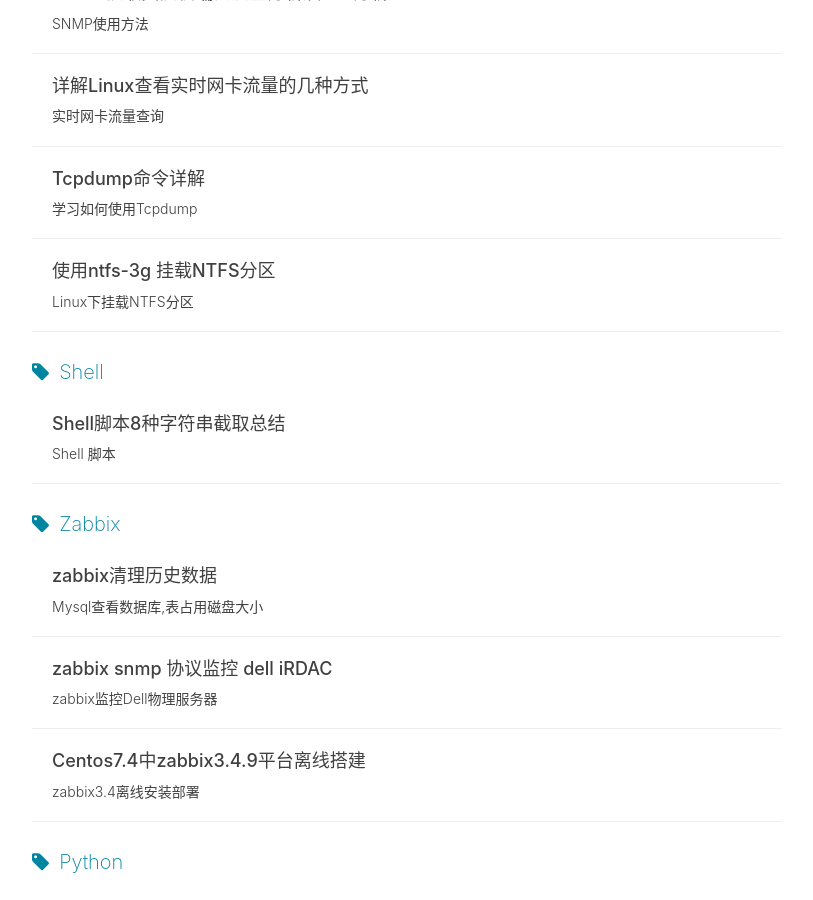
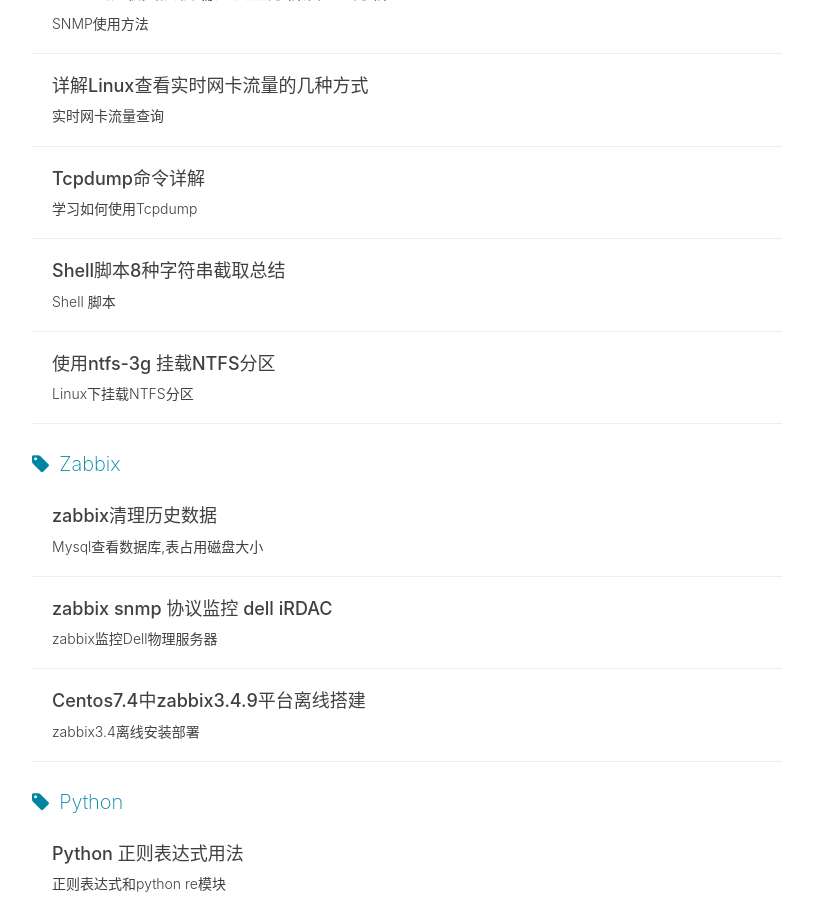
Before and after one commit to kikyoar/kikyoar.github.io, a Jekyll site: the page built from tags.html, in a window 1280 px wide and 900 px high, scrolled down 1148 px. Shown: the whole window, without its empty margins (233-1046 px from the left). Built offline with Jekyll 4.4.1, drawn with Linux system fonts in a browser that asks for light colours; nearby versions of some CDN libraries; comment, search, counter and statistics services are not loaded.

Commit message:
updating

```diff
--- a/_posts/2018-05-20-shell-string.markdown
+++ b/_posts/2018-05-20-shell-string.markdown
@@ -6,7 +6,7 @@
 author:     "kikyoar"
 header-img: "img/post-bg-linux-version.jpg"
 tags:
-    - Shell
+    - Linux
 ---
 
 **有八种方法：**
```
